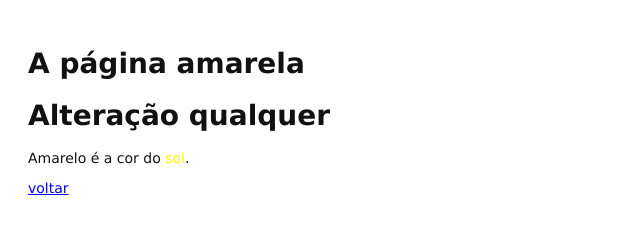
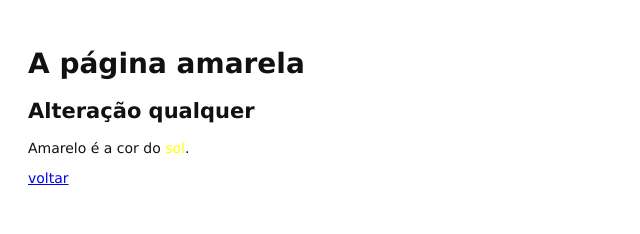
Before and after one commit to fboldt/dwalt, a plain HTML site: page amarela.html in a window 1280 px wide. Shown: the whole page, without its empty margins (0-640 px from the left). Drawn offline with Linux system fonts and the light colour scheme.

Commit message:
alteração de h1 para h2 conforme solicitado

```diff
--- a/amarela.html
+++ b/amarela.html
@@ -9,7 +9,7 @@
 </head>
 <body>
     <h1>A página amarela</h1>
-    <h1>Alteração qualquer</h1>
+    <h2>Alteração qualquer</h2>
     <p>Amarelo é a cor do <span style="color: yellow;">sol</span>.</p>
     <p><a href="index.html">voltar</a></p>
 </body>
```
